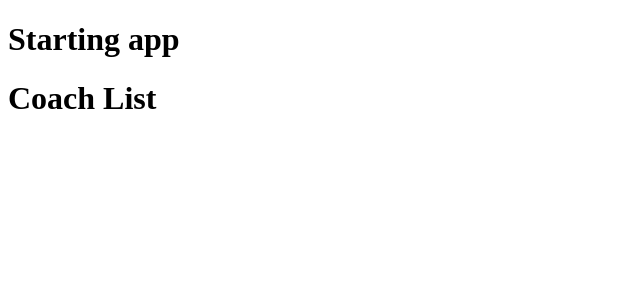
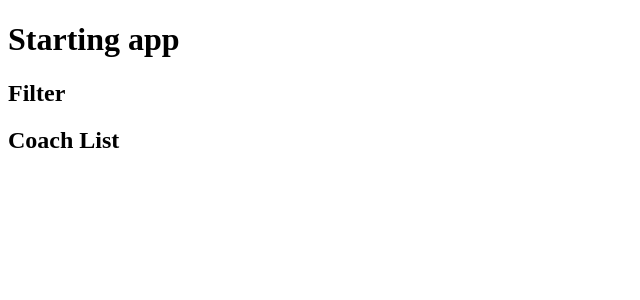
Before and after one commit to sydmasina/Find-a-Coach-VueApp, a Vue app: page /coaches in a window 1280 px wide. Shown: the top 300 px of the page, without its empty margins (0-640 px from the left). Built offline with nearby package versions, Linux system fonts and the light colour scheme.

Commit message:
Add filter and Coach list

```diff
--- a/src/components/pages/coaches/CoachList.vue
+++ b/src/components/pages/coaches/CoachList.vue
@@ -1,5 +1,10 @@
 <template>
-    <h1>Coach List</h1>
+    <section>
+        <h1>Filter</h1>
+    </section>
+    <section>
+        <h1>Coach List</h1>
+    </section>
 </template>
 
 <script>
```
